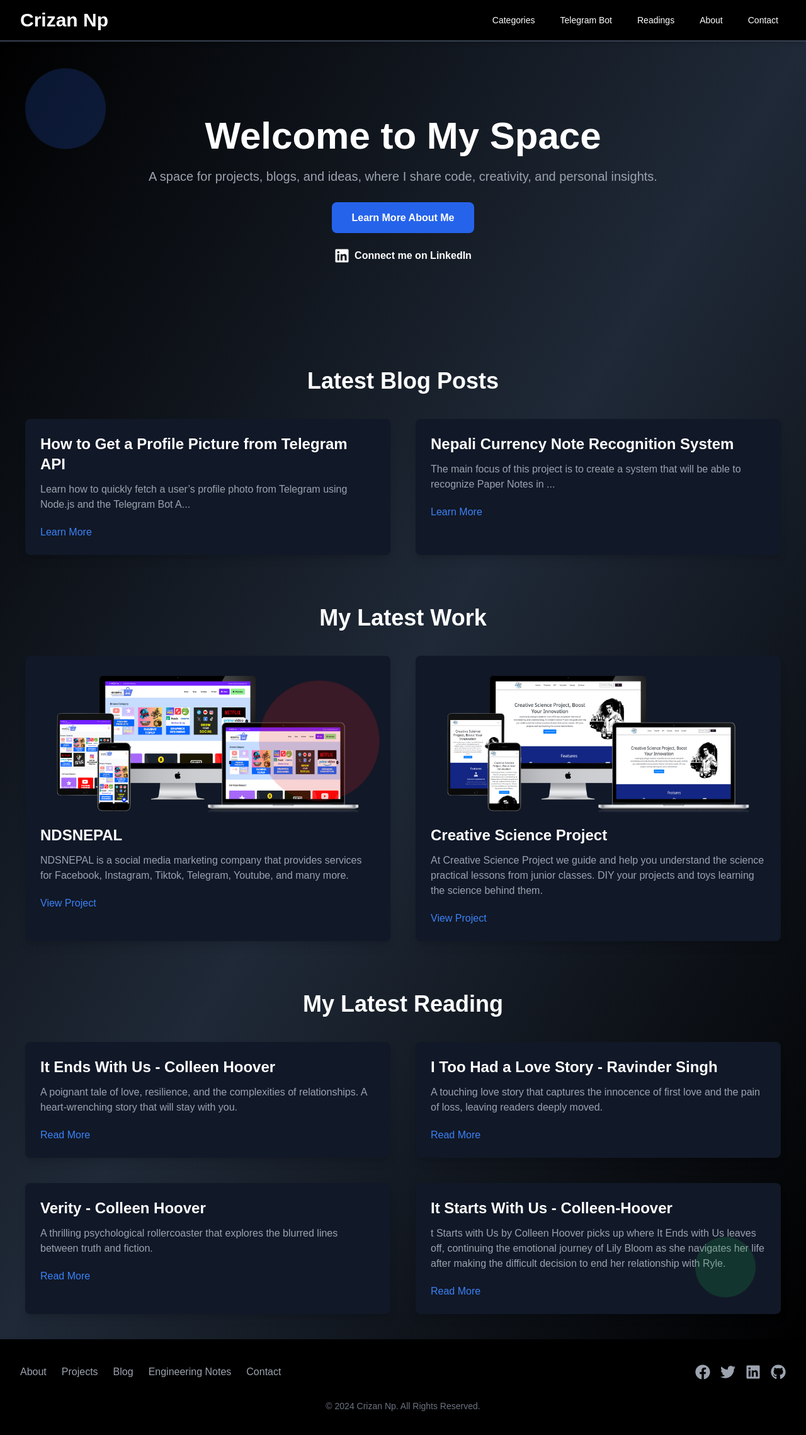
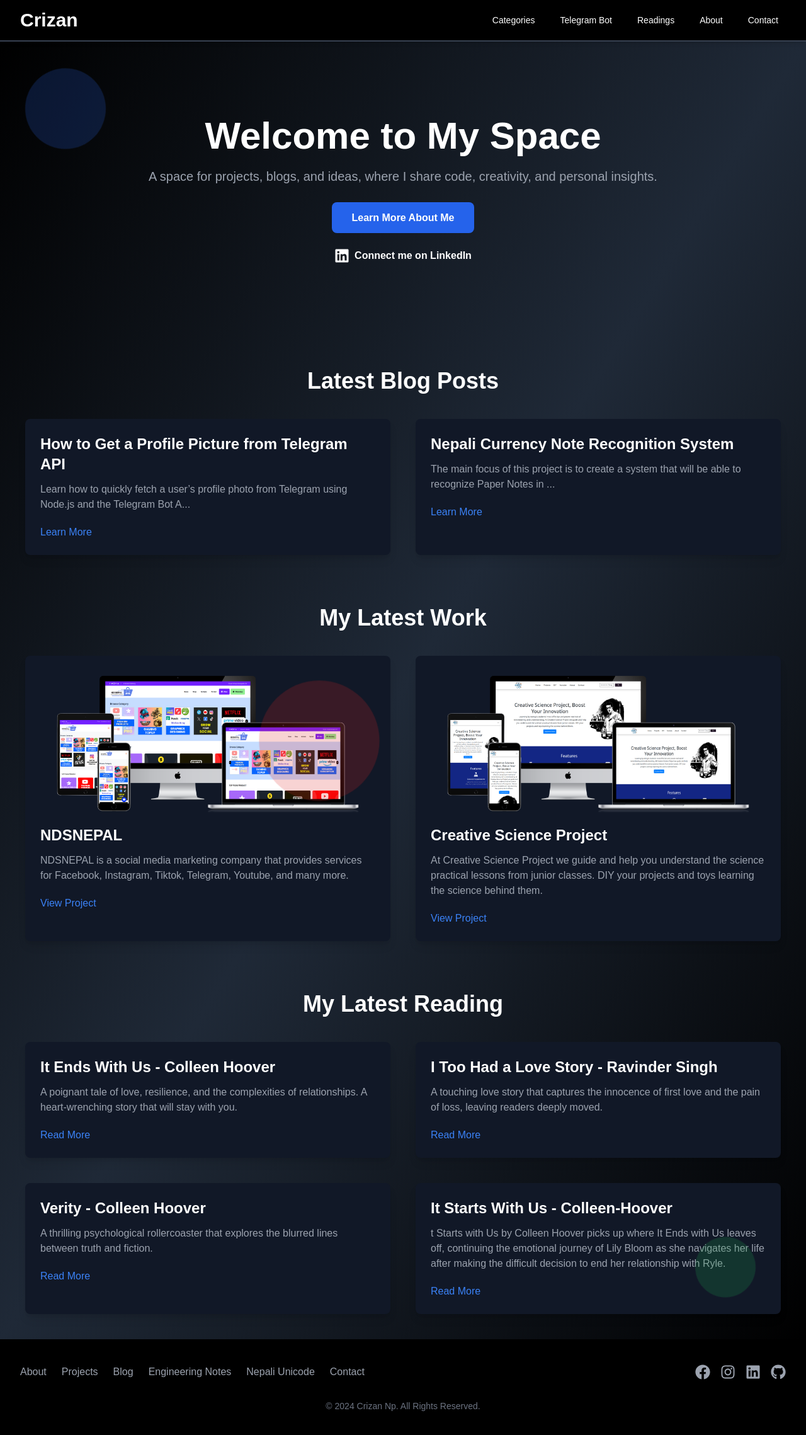
Before and after one commit to crizanp/web3-tools, a Next.js app: page / in a window 1280 px wide. Shown: the top 2278 px of the page at 63% size. Built offline with nearby package versions, Linux system fonts and the light colour scheme.

Commit message:
all changes 1

```diff
--- a/app/blog/[slug]/page.tsx
+++ b/app/blog/[slug]/page.tsx
@@ -319,7 +319,9 @@ export default function BlogDetail({ params }) {
   }
   if (!post) return notFound();
   return (
-    <div className="relative min-h-screen bg-gray-900 text-white p-10">
+    <div className="relative min-h-screen bg-gray-900 text-white p-4 sm:p-6 lg:p-10">
+
+
       <FloatingBubbles /> {/* Add floating bubbles */}
 
       {/* Main Content Layout */}
@@ -327,7 +329,7 @@ export default function BlogDetail({ params }) {
 
         {/* Main Content */}
         <main className="lg:w-3/4">
-          <h1 className="text-5xl font-bold mb-5 text-center">{post.title}</h1>
+          <h1 className="text-3xl sm:text-4xl md:text-5xl lg:text-6xl font-bold mb-5 text-center">{post.title}</h1>
           <p className="text-gray-400 mb-5 text-center">{formatDate(post.createdAt)}</p>
 
           {/* Image */}
--- a/app/category/[category]/page.tsx
+++ b/app/category/[category]/page.tsx
@@ -115,7 +115,7 @@ export default function CategoryPage({ params }: CategoryPageProps) {
 
 
   return (
-    <main className="relative min-h-screen bg-gray-900 text-white p-10">
+    <main className="relative min-h-screen bg-gray-900 text-white px-4 py-8 sm:p-4 md:p-6 lg:p-8 xl:p-10 2xl:p-12">
       <FloatingBubbles />
       <h1 className="text-5xl font-bold mb-10 text-center text-gray-200 neon-glow">
         {`Posts in ${category.charAt(0).toUpperCase() + category.slice(1)}`}
--- a/app/category/page.tsx
+++ b/app/category/page.tsx
@@ -71,7 +71,7 @@ export default function CategoriesPage() {
   }, []);
 
   return (
-    <main className="p-10 bg-gradient-to-br from-black via-gray-800 to-black min-h-screen">
+    <main className="p-2 sm:p-4 md:p-6 lg:p-8 xl:p-10 2xl:p-12 bg-gradient-to-br from-black via-gray-800 to-black min-h-screen">
       {/* Spinner to show during loading */}
       <Spinner loading={loading} />
 
--- a/app/components/Footer.tsx
+++ b/app/components/Footer.tsx
@@ -1,13 +1,13 @@
 import Link from 'next/link';
-import { FaFacebook, FaTwitter, FaLinkedin, FaGithub } from 'react-icons/fa';
+import { FaFacebook, FaInstagram, FaLinkedin, FaGithub } from 'react-icons/fa';
 
 export default function Footer() {
   return (
     <footer className="bg-black text-gray-400 py-10">
       <div className="max-w-7xl mx-auto px-4 sm:px-6 lg:px-8">
-        <div className="flex flex-col md:flex-row justify-between items-center">
+        <div className="flex flex-col md:flex-row justify-between items-center space-y-6 md:space-y-0">
           {/* Footer Links */}
-          <div className="flex space-x-6 mb-6 md:mb-0">
+          <div className="flex flex-col md:flex-row space-y-4 md:space-y-0 md:space-x-6 text-center md:text-left">
             <Link href="/about" className="hover:text-white">
               About
             </Link>
@@ -20,23 +20,46 @@ export default function Footer() {
             <Link href="/notes" className="hover:text-white">
               Engineering Notes
             </Link>
+            <Link href="/translation" className="hover:text-white">
+              Nepali Unicode
+            </Link>
             <Link href="/contact" className="hover:text-white">
               Contact
             </Link>
           </div>
 
           {/* Social Media Links */}
-          <div className="flex space-x-4 mb-6 md:mb-0">
-            <a href="https://facebook.com" target="_blank" rel="noopener noreferrer" className="text-gray-400 hover:text-white">
+          <div className="flex justify-center md:justify-start space-x-4">
+            <a
+              href="https://facebook.com/srijanpokhrel.11"
+              target="_blank"
+              rel="noopener noreferrer"
+              className="text-gray-400 hover:text-white"
+            >
               <FaFacebook className="h-6 w-6" />
             </a>
-            <a href="https://twitter.com" target="_blank" rel="noopener noreferrer" className="text-gray-400 hover:text-white">
-              <FaTwitter className="h-6 w-6" />
+            <a
+              href="https://www.instagram.com/srijan_pokhrel/"
+              target="_blank"
+              rel="noopener noreferrer"
+              className="text-gray-400 hover:text-white"
+            >
+              <FaInstagram className="h-6 w-6" />
             </a>
-            <a href="https://linkedin.com" target="_blank" rel="noopener noreferrer" className="text-gray-400 hover:text-white">
+            <a
+              href="https://www.linkedin.com/in/srijanpokhrel/"
+              target="_blank"
+              rel="noopener noreferrer"
+              className="text-gray-400 hover:text-white"
+            >
               <FaLinkedin className="h-6 w-6" />
             </a>
-            <a href="https://github.com" target="_blank" rel="noopener noreferrer" className="text-gray-400 hover:text-white">
+            <a
+              href="https://github.com/crizanp"
+              target="_blank"
+              rel="noopener noreferrer"
+              className="text-gray-400 hover:text-white"
+            >
               <FaGithub className="h-6 w-6" />
             </a>
           </div>
--- a/app/components/Navbar.tsx
+++ b/app/components/Navbar.tsx
@@ -17,7 +17,7 @@ export default function Navbar() {
           <div className="flex items-center">
             {/* Logo */}
             <Link href="/" className="text-white text-3xl font-bold">
-              Crizan Np
+              Crizan
             </Link>
           </div>
 
--- a/app/notes/[semesterName]/subject/[subjectName]/post/[postSlug]/page.tsx
+++ b/app/notes/[semesterName]/subject/[subjectName]/post/[postSlug]/page.tsx
@@ -1,6 +1,5 @@
 "use client";
-import React from "react";
-import { useState, useEffect } from "react";
+import React, { useState, useEffect } from "react";
 import { useParams, notFound } from "next/navigation";
 import parse, { domToReact } from "html-react-parser";
 import Prism from "prismjs";
@@ -9,12 +8,11 @@ import "prismjs/components/prism-javascript";
 import "prismjs/components/prism-css";
 import "prismjs/components/prism-markup";
 import { motion } from "framer-motion";
-import { FontAwesomeIcon } from "@fortawesome/react-fontawesome"; // Import FontAwesomeIcon
-import { faLink } from "@fortawesome/free-solid-svg-icons"; // Import an icon
-import PuffLoader from "react-spinners/PuffLoader"; // Import PuffLoader for spinner
-import Link from "next/link"; // Import Link for breadcrumb navigation
+import { FontAwesomeIcon } from "@fortawesome/react-fontawesome";
+import { faLink } from "@fortawesome/free-solid-svg-icons";
+import PuffLoader from "react-spinners/PuffLoader";
+import Link from "next/link";
 
-// Floating bubbles background component
 const FloatingBubbles = () => {
   const colors = ["#4C51BF", "#ED64A6", "#9F7AEA"];
   return (
@@ -43,35 +41,26 @@ const FloatingBubbles = () => {
   );
 };
 
-// Function to extract raw text from DOM nodes (recursively)
 const getRawTextFromDomNode = (node) => {
-  if (typeof node === "string") {
-    return node;
-  }
-  if (Array.isArray(node)) {
-    return node.map(getRawTextFromDomNode).join("");
-  }
-  if (node && node.props && node.props.children) {
-    return getRawTextFromDomNode(node.props.children);
-  }
+  if (typeof node === "string") return node;
+  if (Array.isArray(node)) return node.map(getRawTextFromDomNode).join("");
+  if (node?.props?.children) return getRawTextFromDomNode(node.props.children);
   return "";
 };
 
 export default function NotesDetailPage() {
-  const { semesterName, subjectName, postSlug } = useParams(); // Get semester, subject, and postSlug from the dynamic route
+  const { semesterName, subjectName, postSlug } = useParams();
   const [post, setPost] = useState(null);
   const [loading, setLoading] = useState(true);
   const [error, setError] = useState(null);
-  const [tableOfContents, setTableOfContents] = useState([]); // Table of contents state
+  const [tableOfContents, setTableOfContents] = useState([]);
 
-  // Custom function to handle HTML parsing and highlight code blocks
   const customParseOptions = (headingList) => ({
     replace: (domNode) => {
-      if (domNode.name === "a" && domNode.attribs.href) {
-        const href = domNode.attribs.href;
+      if (domNode.name === "a" && domNode.attribs?.href) {
         return (
           <a
-            href={href}
+            href={domNode.attribs.href}
             target="_blank"
             rel="noopener noreferrer"
             className="text-blue-500 underline hover:text-blue-700 transition-all"
@@ -89,7 +78,7 @@ export default function NotesDetailPage() {
         );
       }
 
-      if (domNode.attribs && domNode.attribs.class === "ql-syntax") {
+      if (domNode.attribs?.class === "ql-syntax") {
         const codeContent = getRawTextFromDomNode(domToReact(domNode.children));
         const language = domNode.attribs["data-language"] || "javascript";
         const highlightedCode = Prism.highlight(
@@ -99,17 +88,17 @@ export default function NotesDetailPage() {
         );
 
         return (
-          <div className="relative bg-white p-4 rounded-md overflow-x-auto mb-5">
-            <pre className="text-black">
+          <div className="relative bg-gray-900 p-4 rounded-md overflow-x-auto mb-5">
+            <pre className="text-gray-100">
               <code dangerouslySetInnerHTML={{ __html: highlightedCode }} />
             </pre>
           </div>
         );
       }
 
-      if (domNode.name === "h1" || domNode.name === "h2" || domNode.name === "h3") {
+      if (["h1", "h2", "h3"].includes(domNode.name)) {
         const headingText = getRawTextFromDomNode(domToReact(domNode.children));
-        const headingId = headingText.toString().replace(/\s+/g, "-").toLowerCase(); // Create anchor-friendly ID
+        const headingId = headingText.toLowerCase().replace(/\s+/g, "-");
 
         headingList.push({ id: headingId, text: headingText, tag: domNode.name });
 
@@ -152,15 +141,12 @@ export default function NotesDetailPage() {
     }
   }, [post]);
 
-// Breadcrumb navigation
-const breadcrumbItems = [
-  { name: "Engineering Notes", href: "/notes" },
-  { name: subjectName, href: `/notes/${semesterName}/subject/${subjectName}` },
-];
+  const breadcrumbItems = [
+    { name: "Engineering Notes", href: "/notes" },
+    { name: subjectName, href: `/notes/${semesterName}/subject/${subjectName}` },
+    post && { name: post.title, href: `/notes/${semesterName}/subject/${subjectName}/post/${postSlug}` },
+  ].filter(Boolean);
 
-if (post) {
-  breadcrumbItems.push({ name: post.title, href: `/notes/${semesterName}/subject/${subjectName}/post/${postSlug}` });
-}
   if (loading) {
     return (
       <div className="flex items-center justify-center min-h-screen bg-gray-900">
@@ -173,7 +159,7 @@ if (post) {
   if (!post) return notFound();
 
   return (
-    <div className="relative min-h-screen bg-gray-900 text-white p-10">
+    <div className="relative min-h-screen bg-gray-900 text-white p-4 sm:p-6 lg:p-10">
       <FloatingBubbles />
 
       {/* Breadcrumb Navigation */}
@@ -182,7 +168,7 @@ if (post) {
           {breadcrumbItems.map((item, index) => (
             <li key={index} className="flex items-center">
               <Link href={item.href} className="hover:underline">
-              {(item.name as string).replace(/%20/g, " ")}
+                {item.name.replace(/%20/g, " ")}
               </Link>
               {index < breadcrumbItems.length - 1 && (
                 <span className="mx-2 text-gray-400">/</span>
@@ -193,13 +179,13 @@ if (post) {
       </nav>
 
       {/* Main Title */}
-      <h1 className="text-4xl md:text-5xl lg:text-6xl font-bold mb-5 text-center">
+      <h1 className="text-3xl sm:text-4xl md:text-5xl lg:text-6xl font-bold mb-5 text-center">
         {post.title}
       </h1>
 
       <main className="max-w-4xl mx-auto">
-        <p className="text-gray-400 mb-10 text-center">
-          {new Date(post.createdAt).toDateString()}
+        <p className="text-gray-400 mb-6 text-center">
+          {new Date(post.createdAt).toLocaleDateString()}
         </p>
 
         {tableOfContents.length > 0 && (
@@ -219,7 +205,7 @@ if (post) {
         )}
 
         <article className="prose lg:prose-xl dark:prose-invert mx-auto">
-          {post && parse(post.content, customParseOptions([]))}
+          {parse(post.content, customParseOptions([]))}
         </article>
       </main>
     </div>
--- a/app/page.tsx
+++ b/app/page.tsx
@@ -32,9 +32,8 @@ export default function HomePage() {
       </div>
     );
   }
-
   return (
-    <main className="p-10 bg-gradient-to-br from-black via-gray-800 to-black min-h-screen relative">
+    <main className="p-2 pb-8 sm:p-4 md:p-6 lg:p-8 xl:p-10 2xl:p-12 bg-gradient-to-br from-black via-gray-800 to-black min-h-screen relative">
       {/* Hero Section */}
       <section className="text-center py-20">
         <motion.h1
--- a/app/tags/[tag]/page.tsx
+++ b/app/tags/[tag]/page.tsx
@@ -1,7 +1,6 @@
 "use client";
 
 import { useState, useEffect } from "react";
-import { useRouter } from "next/navigation";
 import { motion } from "framer-motion";
 import Link from "next/link";
 import PuffLoader from "react-spinners/PuffLoader";
@@ -19,6 +18,12 @@ interface TagPageProps {
     tag: string;
   };
 }
+
+// Function to strip HTML tags from a string
+const stripHtml = (html) => {
+  const doc = new DOMParser().parseFromString(html, "text/html");
+  return doc.body.textContent || "";
+};
 
 export default function TagPage({ params }: TagPageProps) {
   const tag = decodeURIComponent(params.tag);
@@ -72,22 +77,24 @@ export default function TagPage({ params }: TagPageProps) {
   }
 
   return (
-    <main className="min-h-screen bg-gray-900 text-white p-10">
-      <h1 className="text-5xl font-bold mb-10 text-center">{`Posts tagged with "${tag}"`}</h1>
-      <div className="grid grid-cols-1 md:grid-cols-2 gap-8">
+    <main className="min-h-screen bg-gray-900 text-white p-4 sm:p-6 lg:p-10">
+      <h1 className="text-3xl sm:text-4xl lg:text-5xl font-bold mb-10 text-center">
+        {`Posts tagged with "${tag}"`}
+      </h1>
+      <div className="grid grid-cols-1 sm:grid-cols-2 lg:grid-cols-3 gap-6">
         {posts.length > 0 ? (
           posts.map((post) => (
             <Link href={`/blog/${post.slug}`} key={post._id}>
               <motion.div
-                className="p-6 bg-gray-800 rounded-lg shadow-lg hover:shadow-2xl transition"
+                className="p-4 sm:p-6 bg-gray-800 rounded-lg shadow-lg hover:shadow-2xl transition"
                 initial={{ opacity: 0, scale: 0.9 }}
                 animate={{ opacity: 1, scale: 1 }}
                 whileHover={{ scale: 1.05 }}
                 transition={{ duration: 0.3 }}
               >
-                <h2 className="text-2xl font-bold mb-4">{post.title}</h2>
-                <p className="text-gray-400">
-                  {post.content.slice(0, 100)}...
+                <h2 className="text-xl sm:text-2xl font-bold mb-4">{post.title}</h2>
+                <p className="text-sm sm:text-base text-gray-400">
+                  {stripHtml(post.content).slice(0, 100)}...
                 </p>
                 <p className="text-blue-400 hover:text-blue-600 mt-4">
                   Read More
@@ -96,7 +103,9 @@ export default function TagPage({ params }: TagPageProps) {
             </Link>
           ))
         ) : (
-          <p className="text-center col-span-2">No posts found for this tag.</p>
+          <p className="text-center col-span-1 sm:col-span-2 lg:col-span-3">
+            No posts found for this tag.
+          </p>
         )}
       </div>
     </main>
--- a/app/translation/page.tsx
+++ b/app/translation/page.tsx
@@ -1,4 +1,3 @@
-// app/translation/page.tsx
 "use client";
 
 import React, { useEffect, useRef, useState } from "react";
@@ -6,11 +5,15 @@ import { motion } from "framer-motion";
 import Sanscript from "@sanskrit-coders/sanscript";
 import Trie from "./utils/Trie";
 import { wordMappings } from "./utils/wordMappings";
-import nepaliWordsData from "./utils/nepaliWords.json" assert { type: 'json' };
+import nepaliWordsData from "./utils/nepaliWords.json" assert { type: "json" };
 import Spinner from "../components/Spinner";
 
+interface NepaliWordsData {
+  nepaliWords: string[];
+}
+
 // Extract Nepali words from the JSON file
-const nepaliWords = (nepaliWordsData as { nepaliWords: string[] }).nepaliWords;
+const nepaliWords = (nepaliWordsData as NepaliWordsData).nepaliWords;
 
 // Initialize the Trie with Nepali words using Romanized keys
 const nepaliDictionaryTrie = new Trie();
@@ -31,7 +34,18 @@ export default function TranslationPage() {
   const inputRef = useRef<HTMLTextAreaElement>(null);
 
   useEffect(() => {
-    setTimeout(() => setLoading(false), 1000); // Simulate loading delay
+    setLoading(true); // Set loading immediately upon mounting
+    const fetchData = async () => {
+      try {
+        // Simulate a delay for data processing or fetching
+        await new Promise((resolve) => setTimeout(resolve, 1000));
+      } catch (error) {
+        console.error("Error during setup:", error);
+      } finally {
+        setLoading(false);
+      }
+    };
+    fetchData();
   }, []);
 
   const handleInputChange = (e: React.ChangeEvent<HTMLTextAreaElement>) => {
@@ -39,7 +53,6 @@ export default function TranslationPage() {
     setRomanInput(input);
 
     const lastWord = input.split(" ").pop()?.toLowerCase() || "";
-
     if (lastWord) {
       const trieSuggestions = nepaliDictionaryTrie.search(lastWord).slice(0, 6);
       setSuggestions(trieSuggestions);
@@ -68,13 +81,12 @@ export default function TranslationPage() {
   const copyToClipboard = () => {
     navigator.clipboard.writeText(unicodeOutput);
     setCopyMessage("तपाईंको पाठ प्रतिलिपि भएको छ");
-    setTimeout(() => setCopyMessage(null), 3000); // Hide the message after 3 seconds
+    setTimeout(() => setCopyMessage(null), 3000);
   };
 
   return (
-    <div className="relative min-h-screen bg-gray-900 text-white flex items-center justify-center p-5">
+    <div className="relative min-h-screen bg-gray-900 text-white flex items-center justify-center p-4 sm:p-6 lg:p-8">
       {/* Framer Motion Bubbles */}
-      {/* // Framer Motion Bubbles */}
       <motion.div
         className="absolute inset-0 overflow-hidden"
         initial={{ opacity: 0 }}
@@ -87,8 +99,8 @@ export default function TranslationPage() {
             className="absolute rounded-full opacity-30"
             style={{
               backgroundColor: `hsl(${Math.random() * 360}, 70%, 60%)`,
-              width: `${Math.random() * 100 + 50}px`,  // Circle size between 50px and 150px
-              height: `${Math.random() * 100 + 50}px`, // Keep height equal to width to ensure circles
+              width: `${Math.random() * 100 + 50}px`,
+              height: `${Math.random() * 100 + 50}px`,
               top: `${Math.random() * 100}%`,
               left: `${Math.random() * 100}%`,
             }}
@@ -107,23 +119,23 @@ export default function TranslationPage() {
         ))}
       </motion.div>
 
-
-      <div className="relative bg-gray-800 rounded-lg shadow-lg p-6 w-full max-w-2xl z-10">
-        <h1 className="text-2xl font-bold mb-4 text-center">
+      <div className="relative bg-gray-800 rounded-lg shadow-lg p-4 sm:p-6 lg:p-8 w-full max-w-2xl z-10">
+        <h1 className="text-xl sm:text-2xl lg:text-3xl font-bold mb-4 text-center">
           Romanized Nepali to Nepali Unicode
         </h1>
 
-        {/* Display copy message if exists */}
         {copyMessage && (
           <div className="bg-green-600 text-white px-4 py-2 rounded-lg mb-4 text-center">
             {copyMessage}
           </div>
         )}
 
-        {/* Show Spinner while loading */}
+        {loading && (
+          <div className="flex justify-center">
             <Spinner loading={loading} />
+          </div>
+        )}
 
-        {/* Render suggestions above the input if not loading */}
         {!loading && suggestions.length > 0 && (
           <div className="flex flex-wrap gap-2 mb-2">
             {suggestions.map((suggestion, index) => (
@@ -138,6 +150,8 @@ export default function TranslationPage() {
           </div>
         )}
 
+        {!loading && (
+          <>
             <div className="mb-6">
               <label htmlFor="romanInput" className="block text-gray-400 font-bold mb-2">
                 Type Romanized Nepali
@@ -171,6 +185,8 @@ export default function TranslationPage() {
                 Copy
               </button>
             </div>
+          </>
+        )}
       </div>
     </div>
   );
```
Also changed, not shown: app/notes/[semesterName]/subject/[subjectName]/page.tsx (+11 -9 lines), app/notes/page.tsx (+30 -12 lines). Lines whose indentation alone changed are shown as unchanged.
